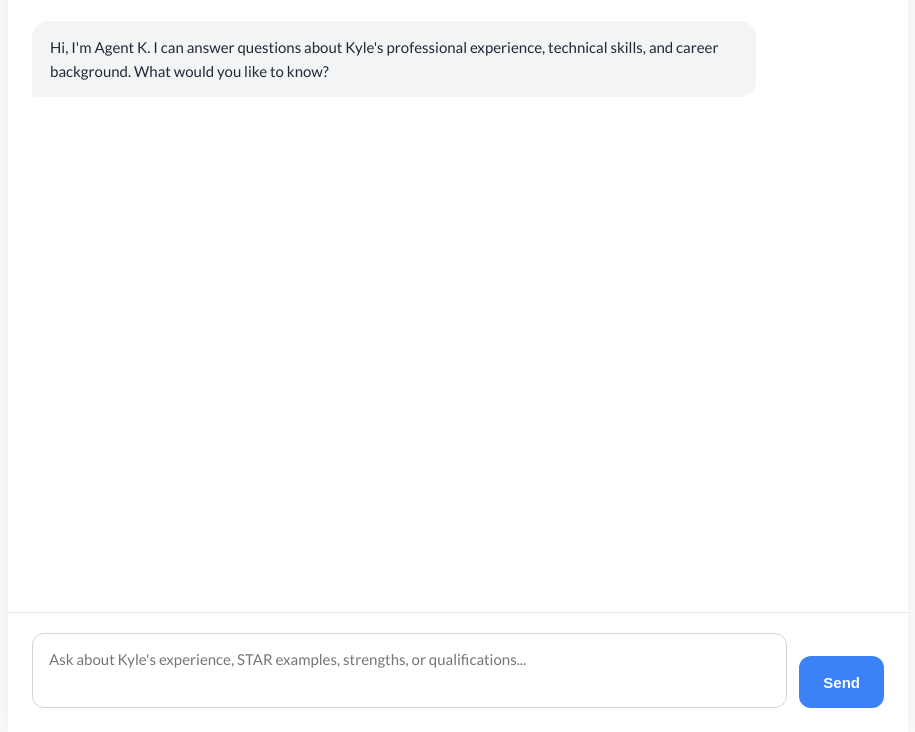
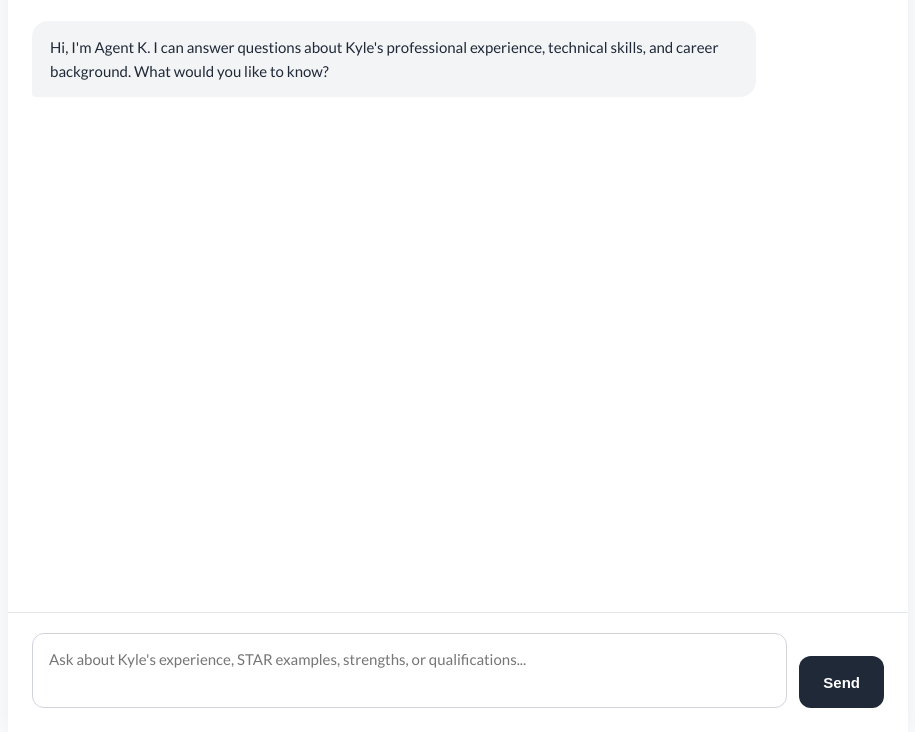
Before and after one commit to lamkyk/agentkyle-popup, a website: page index.html in a window 1280 px wide. Shown: the part 68-800 px from the top of the page, without its empty margins (182-1097 px from the left). Drawn offline with Linux system fonts and the light colour scheme.

Commit message:
Update index.html

```diff
--- a/index.html
+++ b/index.html
@@ -131,7 +131,7 @@
     #sendBtn {
       padding: 14px 24px;
       border-radius: 12px;
-      background: #3b82f6;
+      background: #1f2937;
       color: white;
       font-size: 15px;
       font-weight: 600;
@@ -143,7 +143,7 @@
     }
 
     #sendBtn:hover {
-      background: #2563eb;
+      background: #111827;
     }
 
     #sendBtn:disabled {
```
